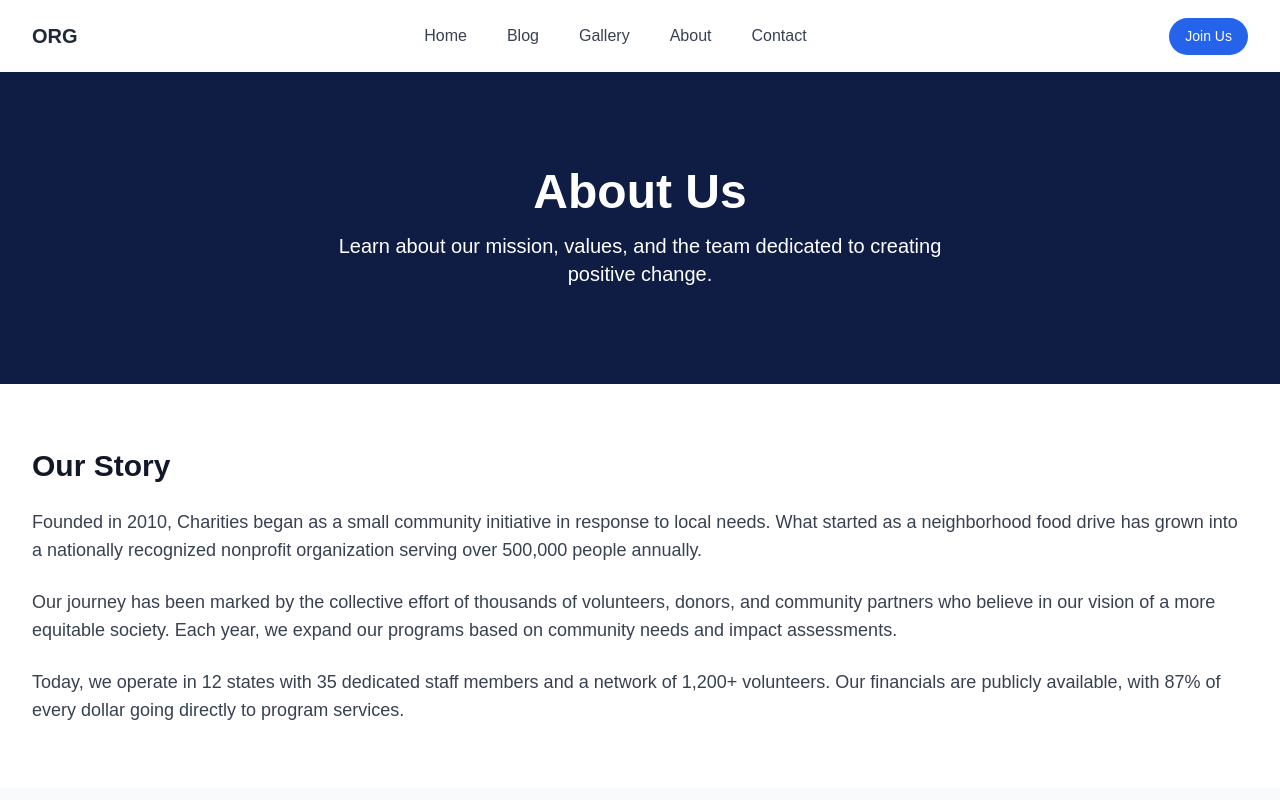
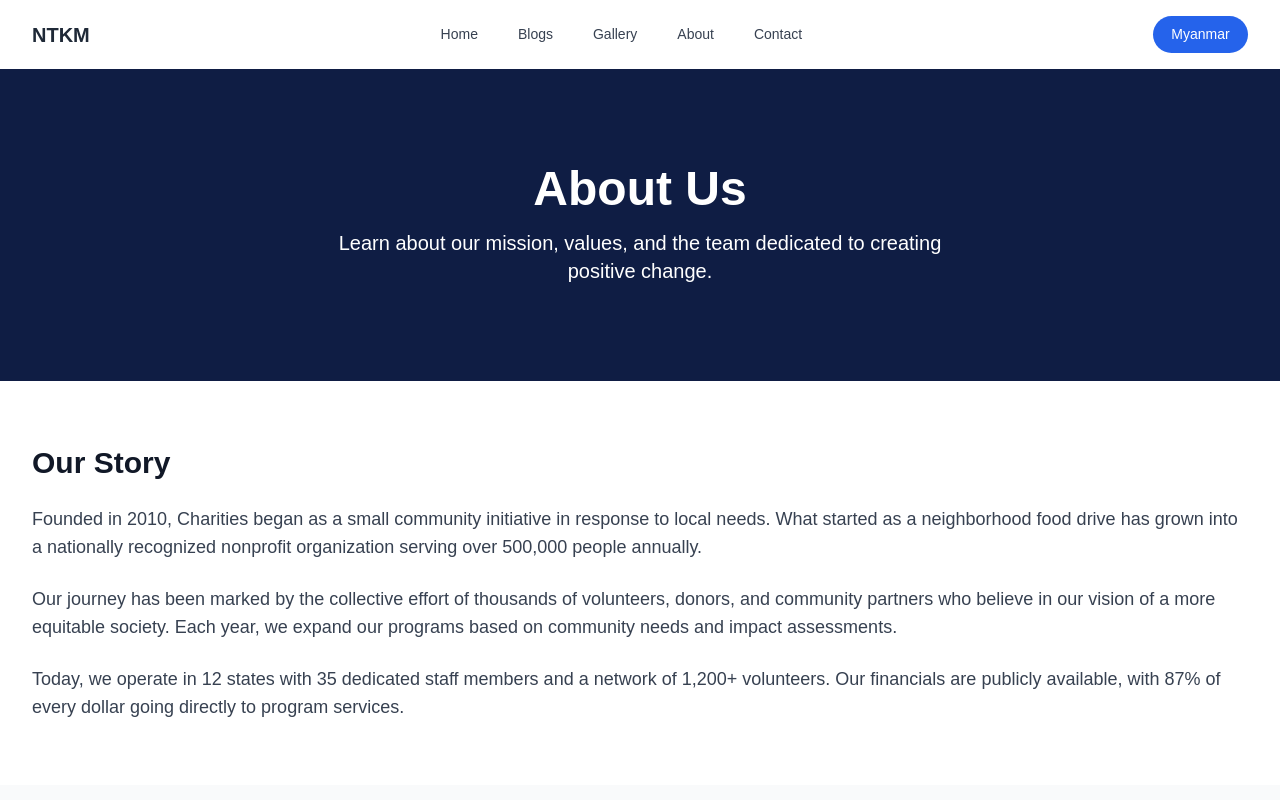
Before and after one commit to MgHtetMyatAung/nae-thit-client, a Next.js app: page /about-us in a window 1280 px wide. Shown: the top 800 px of the page. Built offline with nearby package versions, Linux system fonts and the light colour scheme.

Commit message:
feat:add lang changer

```diff
--- a/app/layout.tsx
+++ b/app/layout.tsx
@@ -3,6 +3,8 @@ import localFont from "next/font/local";
 import "./globals.css";
 import Header from "@/components/layout/header/Header";
 import Footer from "@/components/layout/Footer";
+import PreLoading from "@/components/common/PreLoading";
+import BaseUserInterface from "@/components/common/BaseUserInterface";
 
 const geistSans = localFont({
   src: "./fonts/GeistVF.woff",
@@ -30,9 +32,12 @@ export default function RootLayout({
       <body
         className={`${geistSans.variable} ${geistMono.variable} antialiased`}
       >
-        <Header />
-        <main className=" min-h-screen">{children}</main>
-        <Footer />
+        <BaseUserInterface>
+          <Header />
+          <main className=" min-h-screen">{children}</main>
+          <PreLoading />
+          <Footer />
+        </BaseUserInterface>
       </body>
     </html>
   );
--- /dev/null
+++ b/components/common/BaseUserInterface.tsx
@@ -0,0 +1,14 @@
+"use client";
+import { useLangStore } from "@/hooks/useLangStore";
+import React from "react";
+
+export default function BaseUserInterface({
+  children,
+}: {
+  children: React.ReactNode;
+}) {
+  const { lang } = useLangStore();
+  return (
+    <main className={`${lang === "en" ? "" : " text-[14px]"}`}>{children}</main>
+  );
+}
--- /dev/null
+++ b/components/common/PreLoading.tsx
@@ -0,0 +1,19 @@
+"use client";
+import { LoaderIcon } from "lucide-react";
+import React, { useEffect, useState } from "react";
+
+export default function PreLoading() {
+  const [loading, setLoading] = useState<boolean>(true);
+  useEffect(() => {
+    setLoading(false);
+  }, []);
+  return (
+    <div
+      className={`w-full h-screen  bg-blue-950 bg-opacity-90 grid place-items-center ${
+        loading ? " fixed top-0 left-0 z-50" : "hidden"
+      }`}
+    >
+      <LoaderIcon color="white" size={50} className=" animate-spin" />
+    </div>
+  );
+}
--- a/components/layout/Footer.tsx
+++ b/components/layout/Footer.tsx
@@ -51,7 +51,7 @@ export default function Footer() {
         <div className="grid grid-cols-2 lg:grid-cols-4 gap-8 mb-8">
           {/* About Section */}
           <div className=" col-span-2 lg:col-span-1">
-            <h3 className="text-2xl font-bold mb-4">ORG</h3>
+            <h3 className="text-2xl font-bold mb-4">NTKM</h3>
             <p className="text-gray-400 mb-4">
               We are a non-profit organization dedicated to helping those in
               need through various charitable programs and initiatives.
@@ -120,7 +120,7 @@ export default function Footer() {
         {/* Bottom Footer */}
         <div className="flex flex-col md:flex-row justify-between items-center">
           <p className="text-gray-400 text-sm mb-4 md:mb-0">
-            © {new Date().getFullYear()} ORG. All rights reserved.
+            © {new Date().getFullYear()} NTKM. All rights reserved.
           </p>
           <div className="flex space-x-6">
             <a
--- a/components/layout/header/Header.tsx
+++ b/components/layout/header/Header.tsx
@@ -1,32 +1,33 @@
 "use client";
 import { useRouter } from "next/navigation";
 import React, { useEffect, useState } from "react";
-
-export default function Header() {
-  const router = useRouter();
-  const [mobileMenuOpen, setMobileMenuOpen] = useState(false);
-  const [activeDropdown, setActiveDropdown] = useState<string | null>(null);
+import LangSwitchBtn from "./LangSwitchBtn";
+import { useLangStore } from "@/hooks/useLangStore";
 
 const navItems = [
   {
     name: "Home",
+    name_mm: "မူလ",
     hasDropdown: false,
     link: "/",
     //   dropdownItems: ["Home 1", "Home 2", "Home 3"],
   },
   {
-      name: "Blog",
+    name: "Blogs",
+    name_mm: "ဘလော့များ",
     hasDropdown: false,
     link: "/blogs",
     dropdownItems: ["Blog 1", "Blog 2"],
   },
   {
     name: "Gallery",
+    name_mm: "ပြခန်း",
     hasDropdown: false,
     link: "/gallery",
   },
   {
     name: "About",
+    name_mm: "ကျွန်ုပ်တို့အကြောင်း",
     hasDropdown: false,
     link: "/about-us",
   },
@@ -48,10 +49,17 @@ export default function Header() {
 
   {
     name: "Contact",
+    name_mm: "ဆက်သွယ်ရန်",
     hasDropdown: false,
     link: "/contact-us",
   },
 ];
+
+export default function Header() {
+  const router = useRouter();
+  const [mobileMenuOpen, setMobileMenuOpen] = useState(false);
+  const [activeDropdown, setActiveDropdown] = useState<string | null>(null);
+  const { lang } = useLangStore();
 
   useEffect(() => {
     if (mobileMenuOpen) {
@@ -70,7 +78,7 @@ export default function Header() {
             className="text-xl font-bold text-gray-800 cursor-pointer"
             onClick={() => router.push("/")}
           >
-            ORG
+            NTKM
           </div>
 
           {/* Desktop Navigation */}
@@ -85,14 +93,14 @@ export default function Header() {
                 onMouseLeave={() => item.hasDropdown && setActiveDropdown(null)}
               >
                 <button
-                  className={`flex items-center py-2 text-base ${
+                  className={`flex items-center py-2 ${
                     activeDropdown === item.name
                       ? "text-blue-600"
                       : "text-gray-700 hover:text-blue-600"
                   } transition-colors`}
                   onClick={() => !item.hasDropdown && router.push(item.link)}
                 >
-                  {item.name}
+                  {lang === "en" ? item.name : item.name_mm}
                   {item.hasDropdown && (
                     <svg
                       className="w-4 h-4 ml-1"
@@ -129,9 +137,7 @@ export default function Header() {
           </nav>
 
           {/* Join Button */}
-          <button className=" hidden md:inline-block ml-4 bg-blue-600 hover:bg-blue-700 text-white px-4 py-2 rounded-full transition-colors">
-            Join Us
-          </button>
+          <LangSwitchBtn isMobile={false} />
 
           {/* Mobile Menu Button */}
           <button
@@ -191,7 +197,7 @@ export default function Header() {
             </button>
           </div>
 
-          <nav className="px-6 py-4">
+          <nav className="px-6">
             {navItems.map((item) => (
               <div key={item.name} className="mb-4">
                 <button
@@ -207,7 +213,7 @@ export default function Header() {
                     )
                   }
                 >
-                  {item.name}
+                  {lang === "en" ? item.name : item.name_mm}
                   {item.hasDropdown && (
                     <svg
                       className={`w-4 h-4 ml-1 transform ${
@@ -244,9 +250,7 @@ export default function Header() {
               </div>
             ))}
 
-            <button className="w-full mt-6 bg-blue-600 hover:bg-blue-700 text-white px-4 py-2 rounded-md">
-              Join Us
-            </button>
+            <LangSwitchBtn isMobile={true} />
           </nav>
         </div>
       </div>
--- /dev/null
+++ b/components/layout/header/LangSwitchBtn.tsx
@@ -0,0 +1,20 @@
+import { useLangStore } from "@/hooks/useLangStore";
+import React from "react";
+
+export default function LangSwitchBtn({ isMobile }: { isMobile: boolean }) {
+  const { lang, changeLang } = useLangStore();
+  const changeLangFunction = () => {
+    if (lang === "en") changeLang("my");
+    if (lang === "my") changeLang("en");
+  };
+  return (
+    <button
+      onClick={changeLangFunction}
+      className={`${
+        isMobile ? " w-full" : "hidden min-w-[95px]"
+      }  md:inline-block bg-blue-600 hover:bg-blue-700 text-white px-4 py-2 rounded-full transition-colors`}
+    >
+      {lang === "en" ? "Myanmar" : "အင်္ဂလိပ်"}
+    </button>
+  );
+}
--- /dev/null
+++ b/hooks/useLangStore.tsx
@@ -0,0 +1,22 @@
+import { create } from "zustand";
+import { createJSONStorage, persist } from "zustand/middleware";
+
+type Lang = "en" | "my";
+
+interface AlertState {
+  lang: Lang;
+  changeLang: (lang: Lang) => void;
+}
+
+export const useLangStore = create<AlertState>()(
+  persist(
+    (set) => ({
+      lang: "en",
+      changeLang: (lang: Lang) => set(() => ({ lang: lang })),
+    }),
+    {
+      name: "lang-storage", // LocalStorage key
+      //   storage: createJSONStorage(() => sessionStorage), // (optional) by default, 'localStorage' is used
+    }
+  )
+);
```
Lines whose indentation alone changed are shown as unchanged.
